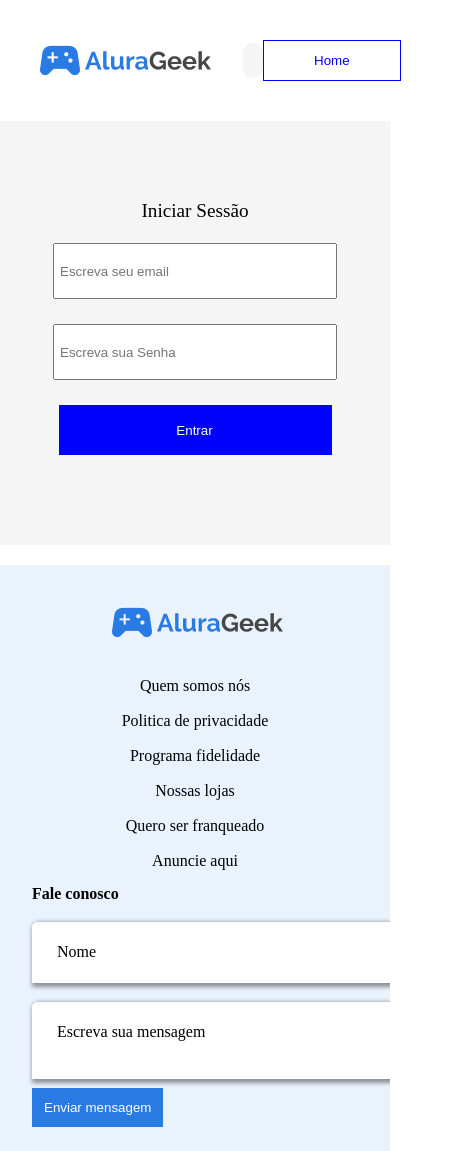
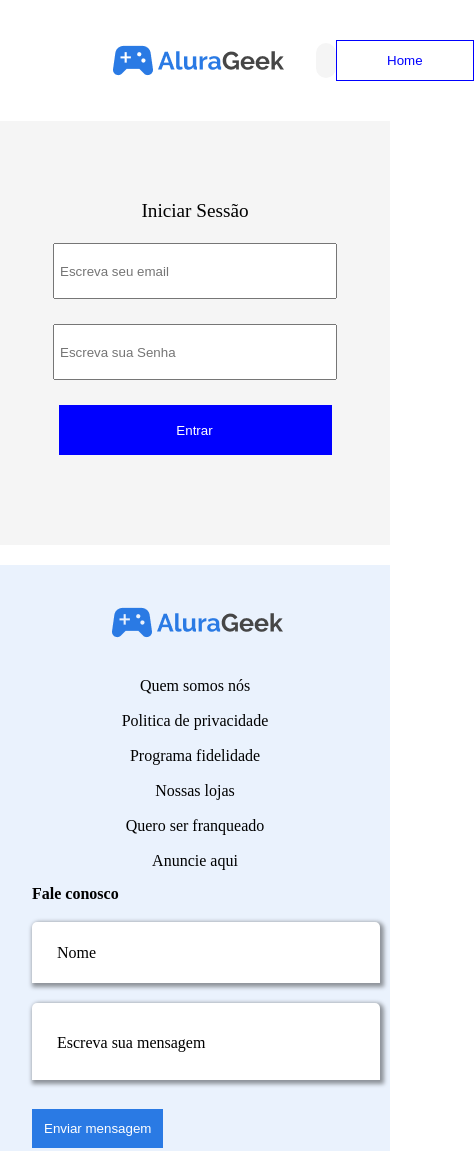
Before and after one commit to Maycondel/E-comerce, a plain HTML site: page assets/Html/login.html in a window 390 px wide. Shown: the top 1151 px of the page, 474 px wide, since content can reach past the window. Drawn offline with Linux system fonts and the light colour scheme.

Commit message:
Already up to date

```diff
--- a/assets/Css/pages__complement.css
+++ b/assets/Css/pages__complement.css
@@ -32,8 +32,8 @@ main  input{
     margin-left: 73px;
 }
 .rodape__campo{
-    max-width: 100vmax;
-    min-width: 70vmin;
+     width: 100%;
+
 }
 form .botao{
     max-width: 70vmax;
@@ -59,11 +59,7 @@ div{
     padding: 0;
     text-align: center;
 }
-form div{
-    width: 500px;
-    height: 60px;
-    background-color: #efefef;
-}
+
 /* Seção de produtos */
 .linhaProduto__subtopicos .seta::after{
   display: none;
@@ -82,17 +78,3 @@ form div{
 .linhaProduto{
     margin-bottom: 30px;
 }
-@media screen  and (max-width:1150px) {
-.cabeçalho{
-margin: 0;
-}
-
-}
-@media screen  and (max-width:739px) {
-.order1{
-    order: 2;
-}
-.order2{
-order: 1;
-}
-}
```
